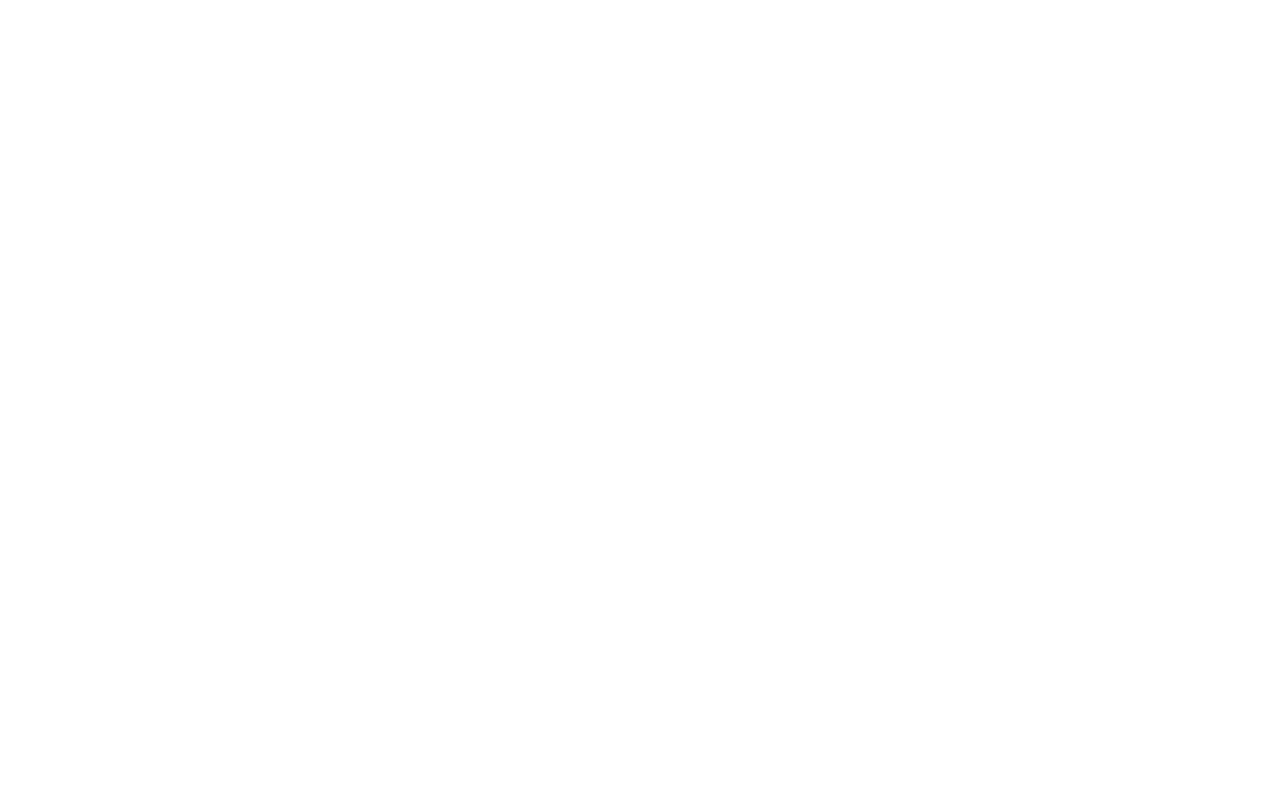
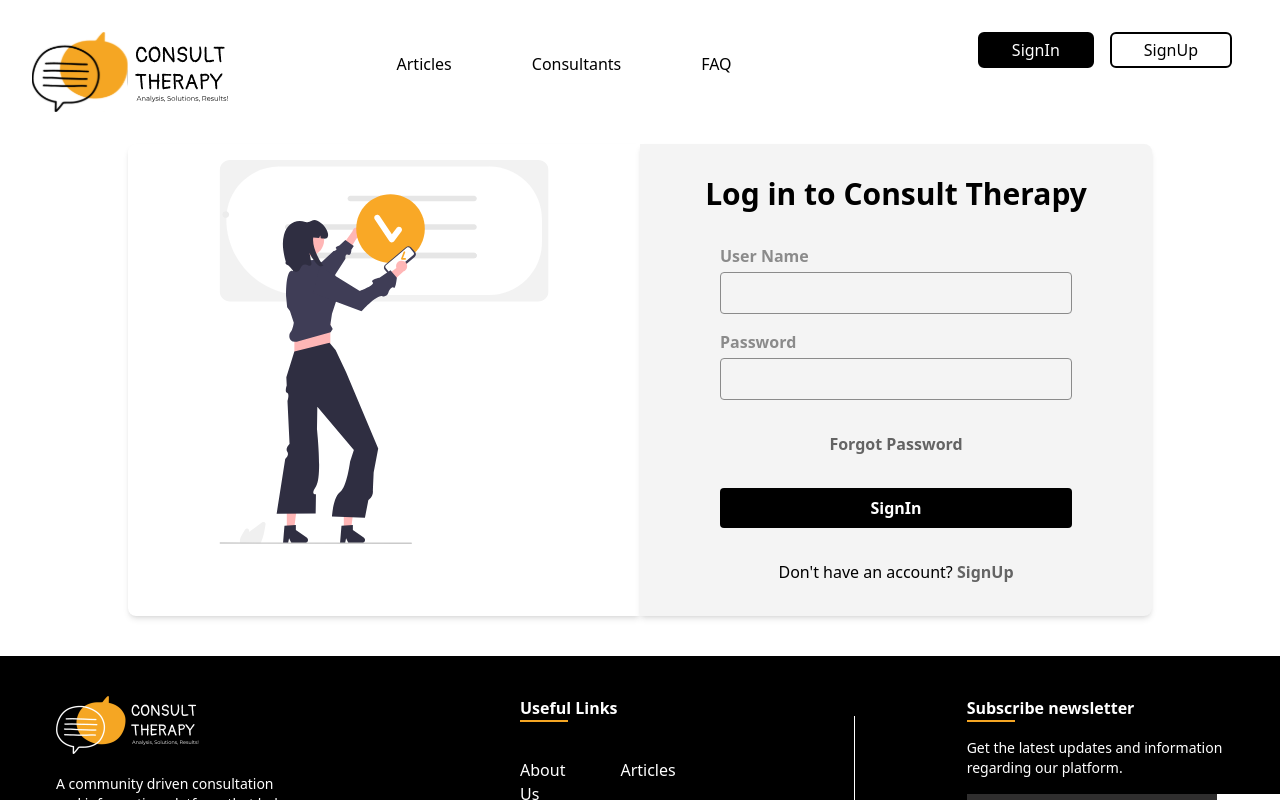
Before and after one commit to SasinduNanayakkara/af-frontend, a React (Create React App) app: page /signin in a window 1280 px wide. Before the commit this address had no page. Shown: the top 800 px of the page. Built offline with nearby package versions, Linux system fonts and the light colour scheme.

Commit message:
Completed sign In page

```diff
--- /dev/null
+++ b/src/Pages/SignIn.jsx
@@ -0,0 +1,161 @@
+import React, { useState } from "react";
+import Footer from "../Components/Footer";
+import LandingImg from "../Assets/Landing-home.svg";
+import LogoLightPng from "../Assets/LogoLanding.svg";
+import image from "../Assets/Pages-Vectors/signIn.svg";
+import { Link } from "react-router-dom";
+
+const Header = () => {
+  return (
+    <div className="pt-8 px-8">
+      <div className="justify-between flex flex-row px-12'">
+        <img src={LogoLightPng} className="h-20" />
+        <div>
+          <ul className="flex-row flex mt-5">
+            <li className="transition hover:-translate-y hover:scale-150 duration-300 ease-in-out hover:font-semibold mr-20 font-medium">
+              {" "}
+              <a href="">Articles</a>
+            </li>
+            <li className="transition hover:-translate-y hover:scale-150 duration-300 ease-in-out hover:font-semibold mr-20 font-medium">
+              {" "}
+              <a href="">Consultants</a>
+            </li>
+            <li className="transition hover:-translate-y hover:scale-150 duration-300 ease-in-out hover:font-semibold mr-20 font-medium">
+              {" "}
+              <a href="">FAQ</a>
+            </li>
+          </ul>
+        </div>
+        <div className="flex-row flex">
+          <div className="mr-4">
+            <button className="transition hover:-translate-y hover:scale-105 duration-200 ease-in-out border bg-black text-white border border-black rounded-md h-fit w-fit border-2 px-8 py-1">
+              SignIn
+            </button>
+          </div>
+          <div className="mr-4">
+            <button className="transition hover:-translate-y hover:scale-105 duration-200 ease-in-out border  border-black rounded-md h-fit w-fit border-2 px-8 py-1">
+              SignUp
+            </button>
+          </div>
+        </div>
+      </div>
+    </div>
+  );
+};
+
+const Card = () => {
+  const [email, setEmail] = useState("");
+  const [emailError, setEmailError] = useState("");
+  const [userType, setUserType] = useState("Client");
+  const [formValues, setFormValues] = useState({
+    userName: "",
+    password: "",
+  });
+
+  const handleInputChange = (e) => {
+    console.log("jj");
+    setFormValues({
+      ...formValues,
+      [e.target.id]: e.target.value,
+    });
+  };
+
+  const handleSubmit = (e) => {
+    e.preventDefault();
+
+    // Handle form submission logic here
+    // Access form values from the `formValues` state object
+  };
+
+  return (
+    <div className="flex mb-10">
+      <div className="bg-white rounded-l-lg overflow-hidden shadow-md flex-1 ml-32 mt-8">
+        {/* Content for the left card */}
+        <img
+          src={image}
+          alt="Left Card Image"
+          className="w-96 h-96 mx-auto mt-4"
+        />
+      </div>
+      <div className="bg-ash rounded-r-lg overflow-hidden shadow-md flex-1 mr-32 mt-8">
+        {/* Content for the right card */}
+        <h1 className="text-black font-bold text-center mt-8 text-3xl">
+          Log in to Consult Therapy
+        </h1>
+        <form
+          className="flex flex-wrap ml-20 mr-20 mt-8 justify-center"
+          onSubmit={handleSubmit}
+        >
+          <div className="w-full">
+            <label
+              htmlFor="username"
+              className="text-formLable font-semibold mb-2"
+            >
+              User Name
+            </label>
+            <input
+              type="text"
+              id="username"
+              className="border border-formLable rounded px-2 py-2 mb-4 mt-1 w-full bg-ash"
+              //   value={formValues.userName}
+              onChange={handleInputChange}
+            />
+          </div>
+
+          <div className="w-full">
+            <label
+              htmlFor="password"
+              className="text-formLable font-semibold mb-2"
+            >
+              Password
+            </label>
+            <input
+              type="password"
+              id="password"
+              className="border border-formLable rounded px-2 py-2 mb-4 mt-1 w-full bg-ash"
+              //   value={formValues.password}
+              onChange={handleInputChange}
+            />
+          </div>
+
+          <div className="text-center mt-4 mb-8">
+          <p>
+            <Link to="/forgotpassword" className="text-ashforsignup font-bold">
+              Forgot Password
+            </Link>
+          </p>
+        </div>
+
+          <div className="w-full flex justify-center mb-4">
+            <button
+              type="submit"
+              className="bg-black hover:bg-blue-700 text-white font-bold py-2 px-4 rounded w-full"
+            >
+              SignIn
+            </button>
+          </div>
+        </form>
+        <div className="text-center mt-4 mb-8">
+          <p>
+            Don't have an account?{" "}
+            <Link to="/signup" className="text-ashforsignup font-bold">
+              SignUp
+            </Link>
+          </p>
+        </div>
+      </div>
+    </div>
+  );
+};
+
+function SignUp() {
+  return (
+    <div>
+      <Header />
+      <Card />
+      <Footer />
+    </div>
+  );
+}
+
+export default SignUp;
--- a/src/Pages/SignUp.jsx
+++ b/src/Pages/SignUp.jsx
@@ -241,7 +241,7 @@
         <div className="text-center mt-4 mb-8">
           <p>
             Already have an account?{" "}
-            <Link to="/login" className="text-ashforsignup font-bold">
+            <Link to="/signin" className="text-ashforsignup font-bold">
               Log In
             </Link>
           </p>
--- a/src/Routes/Routes.jsx
+++ b/src/Routes/Routes.jsx
@@ -3,12 +3,15 @@
 import Home from '../Pages/Home'
 import Landing from '../Pages/landing'
 import SignUp from '../Pages/SignUp'
+import SignIn from '../Pages/SignIn'
+
 function PageRoutes() {
   return (
     <Router>
         <Routes>
             <Route path="/" element={<Landing/>}/>
             <Route path='/signup' element={<SignUp/>}/>
+            <Route path='/signin' element={<SignIn/>}/>
         </Routes>
     </Router>
   )
```
Also changed, not shown: src/Assets/Pages-Vectors/signIn.svg (added).
